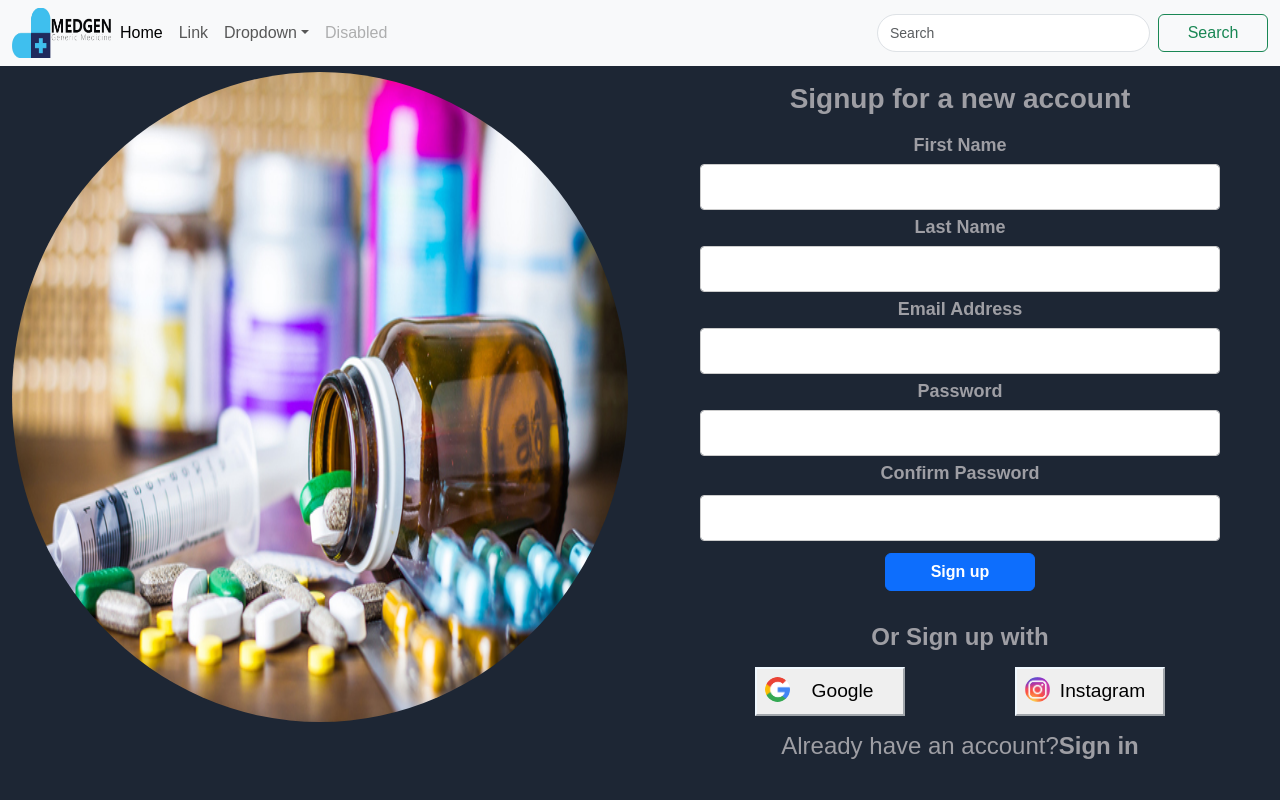
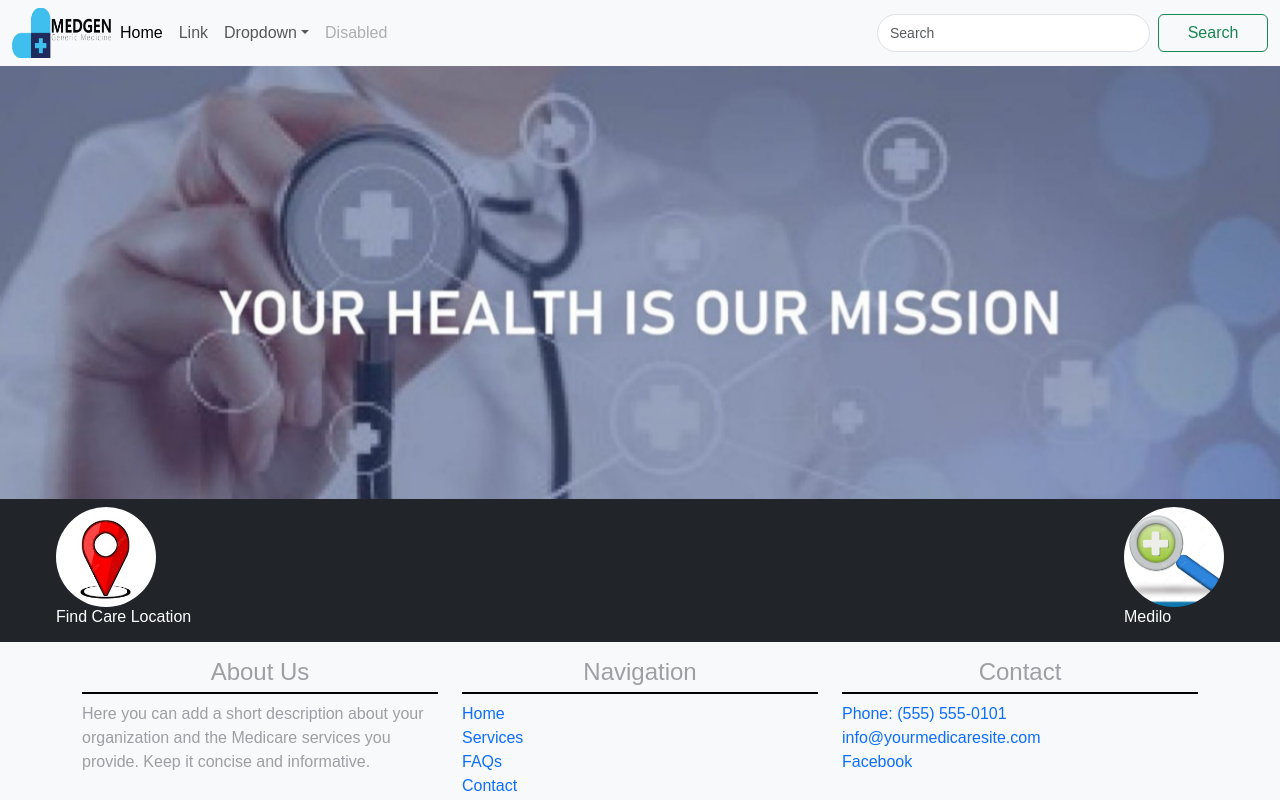
Before and after one commit to UsaidRashid/Medgen, a React (Create React App) app: page / in a window 1280 px wide. Shown: the top 800 px of the page. Built offline with nearby package versions, Linux system fonts and the light colour scheme.

Commit message:
Adding routers

```diff
--- a/package.json
+++ b/package.json
@@ -10,6 +10,7 @@
     "react": "^18.3.1",
     "react-dom": "^18.3.1",
     "react-icons": "^5.2.1",
+    "react-router-dom": "^6.24.1",
     "react-scripts": "5.0.1",
     "recharts": "^2.12.7",
     "web-vitals": "^2.1.4"
--- a/src/App.js
+++ b/src/App.js
@@ -1,5 +1,5 @@
 import React from 'react';
-import './App.css';
+import {BrowserRouter , Routes , Route} from 'react-router-dom'
 import Footer from './Layouts/Footer';
 import Navbar from './Layouts/Navbar';
 import Adminresponse from './Components/Adminresponse';
@@ -17,7 +17,20 @@ export default function App(){
 return (
     <div className="App">
       <Navbar/>
-      <Signup/>
+      <BrowserRouter>
+        <Routes>
+          <Route path='/login' element={<Login/>}></Route>
+          <Route path='/signup' element={<Signup/>}></Route>
+          <Route path='/medilo' element={<Medilo/>}></Route>
+          <Route path='/' element={<Homepage/>}></Route>
+          <Route path='/branded-search' element={<BrandedSearch/>}></Route>
+          <Route path='/generic-search' element={<GenericSearch/>}></Route>
+          <Route path='/admin-response' element={<Adminresponse/>}></Route>
+          <Route path='/admin' element={<Admin/>}></Route>
+          <Route path='/store-registration-form' element={<StoreRegistrationForm/>}></Route>
+          <Route path='/compare-medicines' element={<ComparePage/>}></Route>
+        </Routes>
+      </BrowserRouter>
       <Footer/>
     </div>
   );
--- a/src/Components/Login.jsx
+++ b/src/Components/Login.jsx
@@ -26,7 +26,7 @@ export default function Login() {
             <h4 className="text-center mt-5 ">Don't have an account ?<b> Sign up </b></h4>
           </div>
           <div className="col-md-6">
-            <img src="image/1.png" alt="" className="medicine" />
+            <img style={{borderRadius:'0'}} src="image/1.png" alt="" className="medicine my-5" />
           </div>
         </div>
       </div>
--- a/src/Components/Signup.jsx
+++ b/src/Components/Signup.jsx
@@ -6,7 +6,7 @@ export default function Signup() {
       <div className="container-fluid">
         <div className="row">
           <div className="col-md-6">
-            <img src="image/1.png" alt="" className="medicine" />
+            <img style={{borderRadius:'0'}} src="image/1.png" alt="" className="medicine my-5" />
           </div>
           <div className="col-md-6">
             <h3 className="text-center mt-3"><b>Signup for a new account</b></h3>
```
Also changed, not shown: 1 other file (tests, documents, lock files or other folders).
